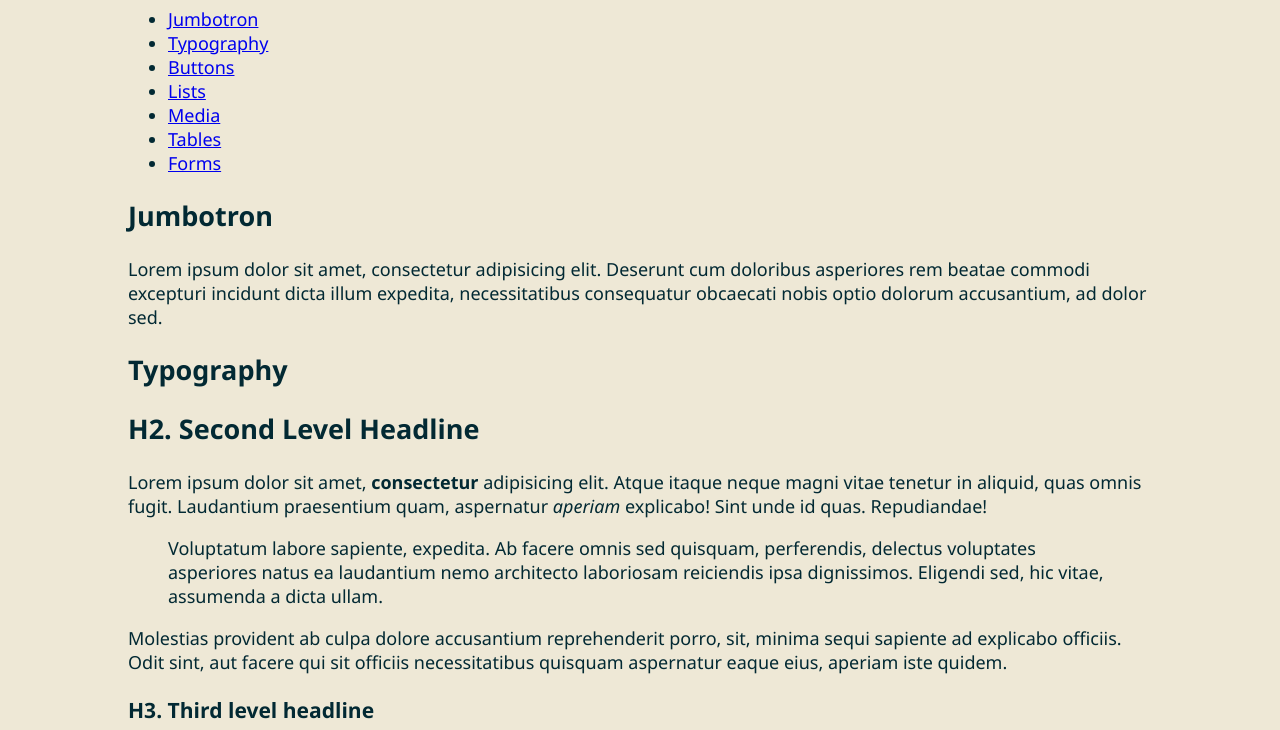
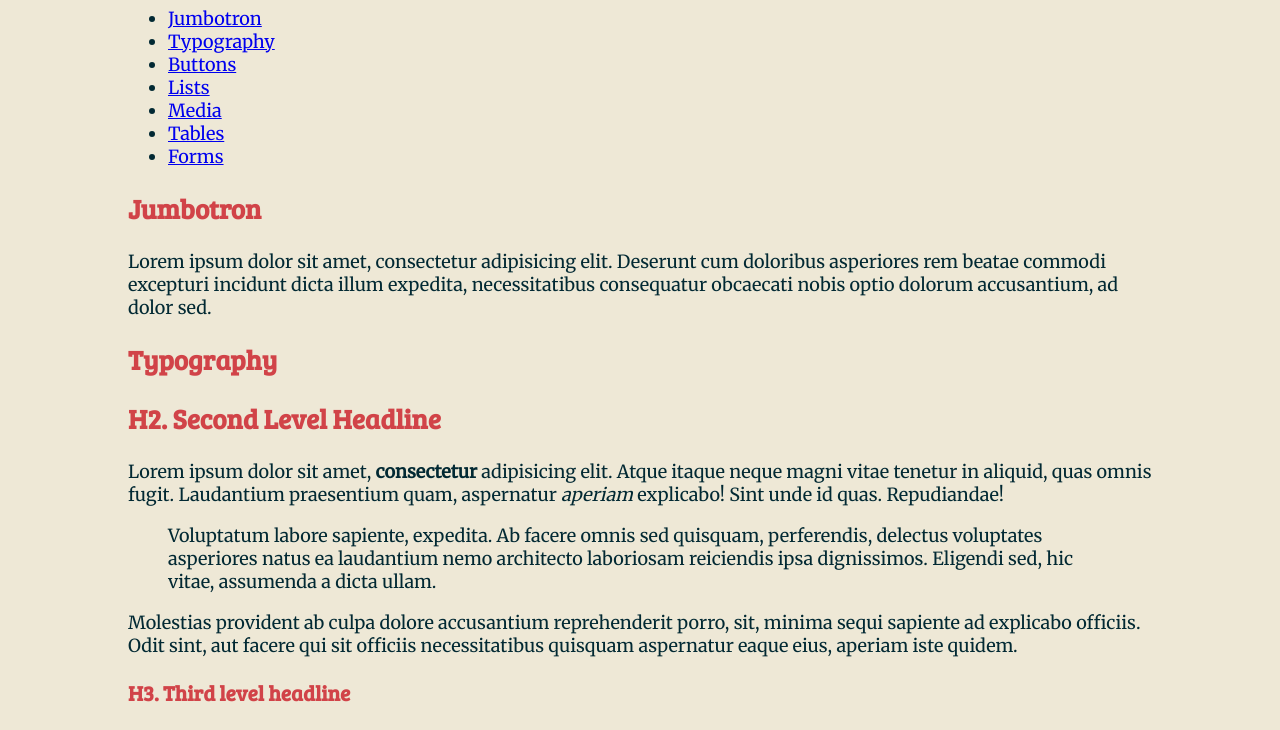
Before and after one commit to matracey/sass-essential-training, a website: page builds/sassEssentials/index.html in a window 1280 px wide. Shown: the part 75-805 px from the top of the page. Drawn offline with nearby package versions, Linux system fonts and the light colour scheme; files that its build step writes are made by us from their sources.

Commit message:
scss variables.

```diff
--- a/process/sass/style.scss
+++ b/process/sass/style.scss
@@ -1,3 +1,22 @@
+@import url(http://fonts.googleapis.com/css?family=Roboto+Slab|Merriweather|Josefin+Slab|Oswald|Bree+Serif);
+
+$darkblue:  #022933;
+$offwhite:  #eee8d6;
+$yellow:    #ffba00;
+$blue:      #0076a3;
+$green:     #548c27;
+$orange:    #f39856;
+$red:       #d14348;
+$purple:    #6d73c2;
+
+$color-main:        $darkblue;
+$color-backgrounds: $offwhite;
+$color-headlines:   $red;
+
+$fallback-fonts: "Segoe UI", -apple-system, BlinkMacSystemFont, "Roboto", "Helvetica Neue", "Helvetica", sans-serif;
+$font-main: "Merriweather", $fallback-fonts;
+$font-highlight: "Bree Serif", $fallback-fonts;
+
 html {
     font-size: 62.5%;
 }
@@ -6,10 +25,14 @@ body {
     margin: 0;
     padding: 0;
     font-size: 1.8rem;
-    font-family: "Segoe UI", -apple-system, BlinkMacSystemFont, "Roboto",
-        "Helvetica Neue", "Helvetica", sans-serif;
-    color: #022933;
-    background-color: #eee8d6;
+    font-family: $font-main;
+    color: $color-main;
+    background-color: $color-backgrounds;
+}
+
+h1,h2,h3,h4,h5,h6 {
+    font-family: $font-highlight;
+    color: $color-headlines;
 }
 
 .container {
```
